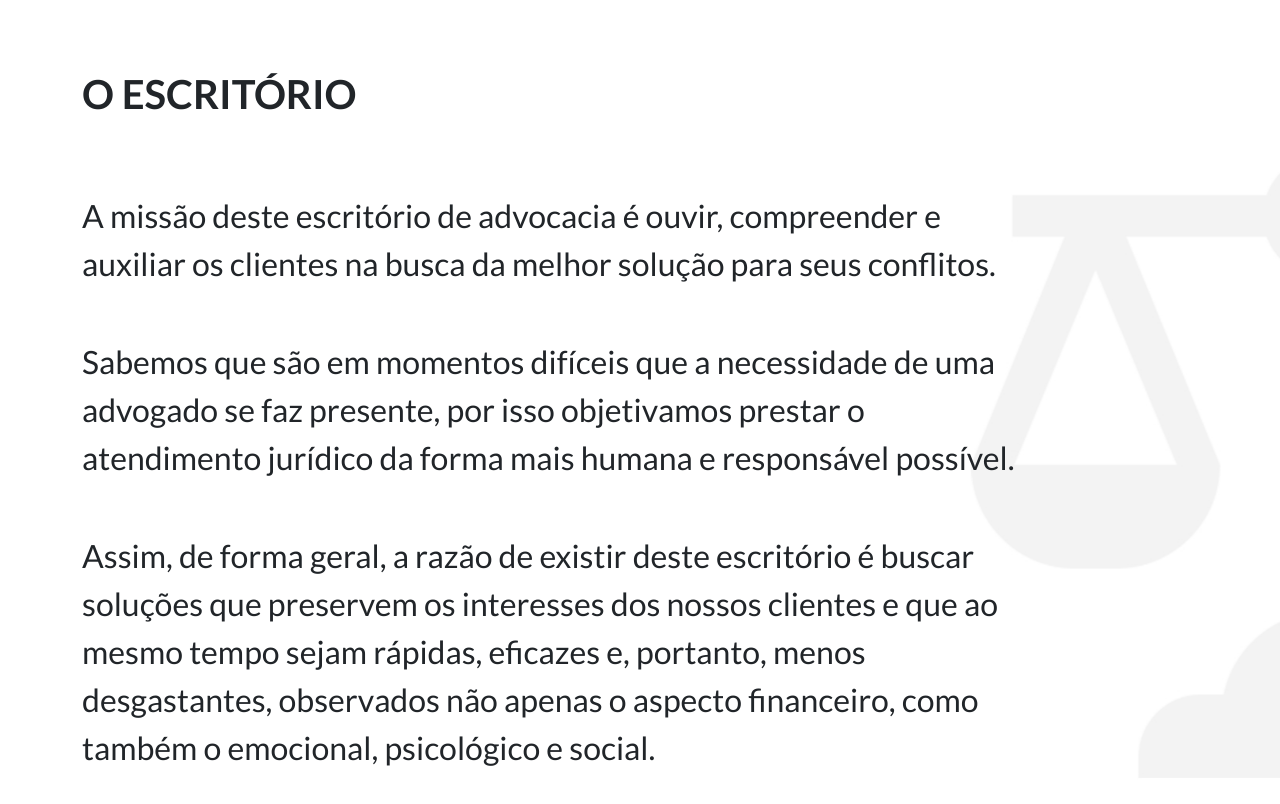
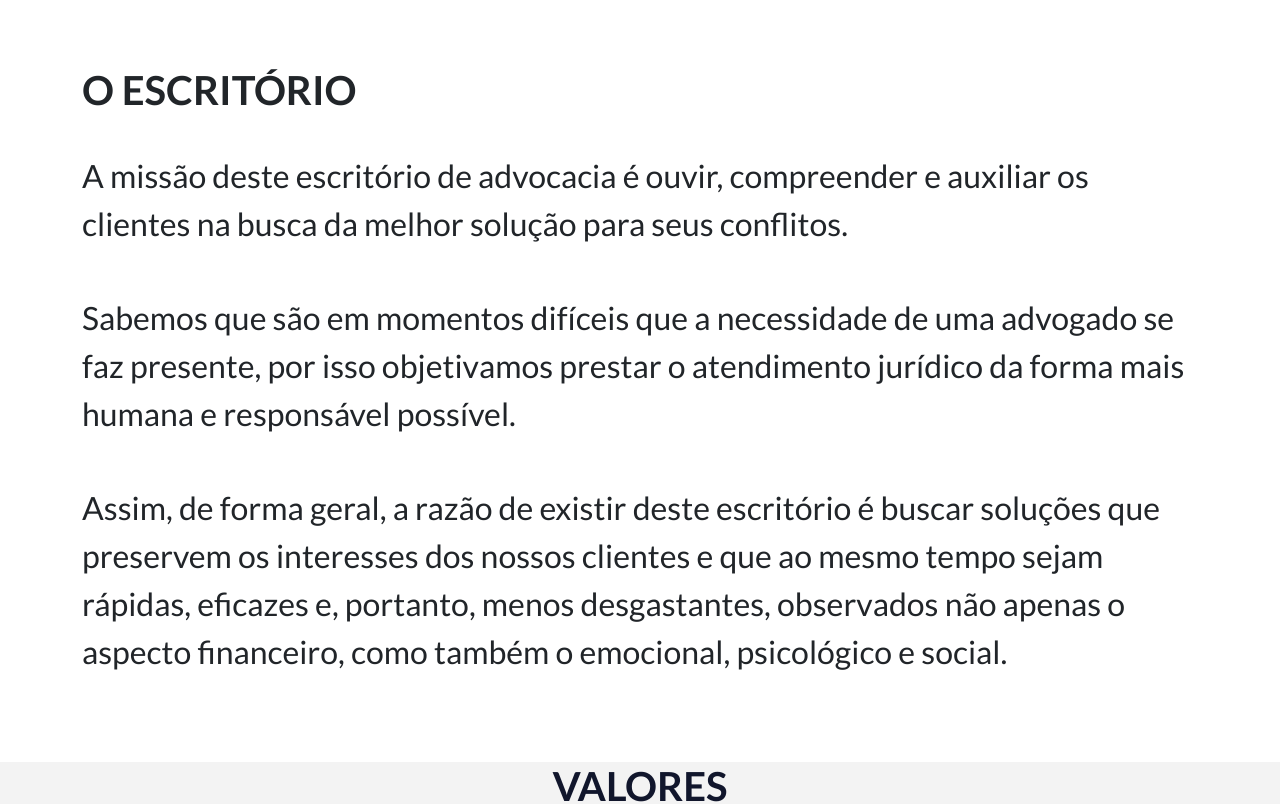
Before and after one commit to gbaadvocacia/giulianna-andrade-advocacia, a React (Create React App) app: page / in a window 1280 px wide. Shown: the part 1220-2024 px from the top of the page. Built offline with nearby package versions, Linux system fonts and the light colour scheme.

Commit message:
The Office Component

```diff
--- a/src/components/Section2/index.tsx
+++ /dev/null
@@ -1,37 +0,0 @@
-import { Container, Contant, Cover, Paragraph } from './styles';
-import BackgroundImg from '../../assets/background.jpg';
-
-const Section2: React.FC = () => {
-    return (
-        <Contant id="office">
-            <Cover style={{ backgroundImage: `url(${BackgroundImg})` }}>
-                <Container className="container mt-4">
-                    <h1 className="fw-bold mb-4">O ESCRITÓRIO</h1>
-                    <Paragraph className="fs-2">
-                        <div
-                            dangerouslySetInnerHTML={{
-                                __html: 'A missão deste escritório de advocacia é ouvir, compreender e auxiliar os clientes na busca da melhor solução para seus conflitos.',
-                            }}
-                        />
-                    </Paragraph>
-                    <Paragraph className="fs-2">
-                        <div
-                            dangerouslySetInnerHTML={{
-                                __html: 'Sabemos que são em momentos difíceis que a necessidade de uma advogado se faz presente, por isso objetivamos prestar o atendimento jurídico da forma mais humana e responsável possível.',
-                            }}
-                        />
-                    </Paragraph>
-                    <Paragraph className="fs-2">
-                        <div
-                            dangerouslySetInnerHTML={{
-                                __html: 'Assim, de forma geral, a razão de existir deste escritório é buscar soluções que preservem os interesses dos nossos clientes e que ao mesmo tempo sejam rápidas, eficazes e, portanto, menos desgastantes, observados não apenas o aspecto financeiro, como também o emocional, psicológico e social.',
-                            }}
-                        />
-                    </Paragraph>
-                </Container>
-            </Cover>
-        </Contant>
-    );
-};
-
-export default Section2;
--- a/src/components/Section2/styles.ts
+++ /dev/null
@@ -1,26 +0,0 @@
-import styled from 'styled-components';
-
-export const Cover = styled.div`
-    width: 100%;
-    height: 100%;
-    background-size: cover;
-    background-position: center center;
-    padding-bottom: 100px;
-`;
-
-export const Contant = styled.div`
-    width: 100%;
-    min-height: 96vh;
-`;
-
-export const Paragraph = styled.div`
-    width: 86%;
-    padding-top: 50px;
-    @media (max-width: 425px) {
-        width: 100%;
-    }
-`;
-
-export const Container = styled.section`
-    padding-top: 50px;
-`;
--- a/src/components/Section3/styles.ts
+++ b/src/components/Section3/styles.ts
@@ -2,14 +2,10 @@ import styled from 'styled-components';
 
 export const Container = styled.section`
     background-color: var(--light-gray);
-    width: 100%;
-    min-height: 96vh;
     color: var(--dark-blue);
 `;
 
-export const Contant = styled.div`
-    margin-top: 100px;
-`;
+export const Contant = styled.div``;
 
 export const Title = styled.div`
     padding-bottom: 100px;
--- a/src/components/Section4/styles.ts
+++ b/src/components/Section4/styles.ts
@@ -2,7 +2,6 @@ import styled from 'styled-components';
 
 export const Container = styled.section`
     background-color: var(--gray);
-    width: 100%;
     color: var(--dark-blue);
     min-height: 96vh;
 `;
--- a/src/components/Section5/styles.ts
+++ b/src/components/Section5/styles.ts
@@ -2,8 +2,6 @@ import styled from 'styled-components';
 
 export const Container = styled.section`
     background-color: var(--blue);
-    width: 100%;
-    min-height: 96vh;
     color: var(--white);
 `;
 
--- a/src/components/Section6/styles.ts
+++ b/src/components/Section6/styles.ts
@@ -1,8 +1,6 @@
 import styled from 'styled-components';
 
 export const Container = styled.div`
-    width: 100%;
-    min-height: 96vh;
     color: var(--dark-blue);
     background-color: var(--light-gray);
 `;
--- /dev/null
+++ b/src/components/TheOffice/index.tsx
@@ -0,0 +1,42 @@
+import { Cover, Paragraph } from './styles';
+import BackgroundImg from '../../assets/background.jpg';
+
+const TheOffice: React.FC = () => {
+    return (
+        <section id="office">
+            <Cover style={{ backgroundImage: `url(${BackgroundImg})` }}>
+                <div className="container">
+                    <h1 className="fw-bold">O ESCRITÓRIO</h1>
+                    <Paragraph className="fs-2">
+                        <p>
+                            A missão deste escritório de advocacia é ouvir,
+                            compreender e auxiliar os clientes na busca da
+                            melhor solução para seus conflitos.
+                        </p>
+                    </Paragraph>
+                    <Paragraph className="fs-2">
+                        <p>
+                            Sabemos que são em momentos difíceis que a
+                            necessidade de uma advogado se faz presente, por
+                            isso objetivamos prestar o atendimento jurídico da
+                            forma mais humana e responsável possível.
+                        </p>
+                    </Paragraph>
+                    <Paragraph className="fs-2">
+                        <p>
+                            Assim, de forma geral, a razão de existir deste
+                            escritório é buscar soluções que preservem os
+                            interesses dos nossos clientes e que ao mesmo tempo
+                            sejam rápidas, eficazes e, portanto, menos
+                            desgastantes, observados não apenas o aspecto
+                            financeiro, como também o emocional, psicológico e
+                            social.
+                        </p>
+                    </Paragraph>
+                </div>
+            </Cover>
+        </section>
+    );
+};
+
+export default TheOffice;
--- /dev/null
+++ b/src/components/TheOffice/styles.ts
@@ -0,0 +1,36 @@
+import styled from 'styled-components';
+
+export const Cover = styled.div`
+    background-size: cover;
+    background-position: right center;
+    background-repeat: no-repeat;
+    padding-top: 100px;
+    padding-bottom: 100px;
+
+    @media (max-width: 1441px) {
+        background-size: 0 0;
+        padding-top: 70px;
+        padding-bottom: 70px;
+    }
+
+    @media (max-width: 426px) {
+        padding-bottom: 30px;
+    }
+`;
+
+export const Paragraph = styled.div`
+    width: 80%;
+    padding-top: 70px;
+    @media (max-width: 426px) {
+        width: 100%;
+        padding-top: 30px;
+        p {
+            font-size: 1.3rem;
+        }
+    }
+
+    @media (max-width: 1440px) {
+        width: 100%;
+        padding-top: 30px;
+    }
+`;
--- a/src/page/Main/index.tsx
+++ b/src/page/Main/index.tsx
@@ -1,18 +1,18 @@
 import Footer from '../../components/Footer';
 import Header from '../../components/Header';
 import BusinessCard from '../../components/BusinessCard';
-import Section2 from '../../components/Section2';
 import Section3 from '../../components/Section3';
 import Section4 from '../../components/Section4';
 import Section5 from '../../components/Section5';
 import Section6 from '../../components/Section6';
 import Section7 from '../../components/Section7';
+import TheOffice from '../../components/TheOffice';
 
 const Main = () => (
     <>
         <Header />
         <BusinessCard />
-        <Section2 />
+        <TheOffice />
         <Section3 />
         <Section4 />
         <Section5 />
```
